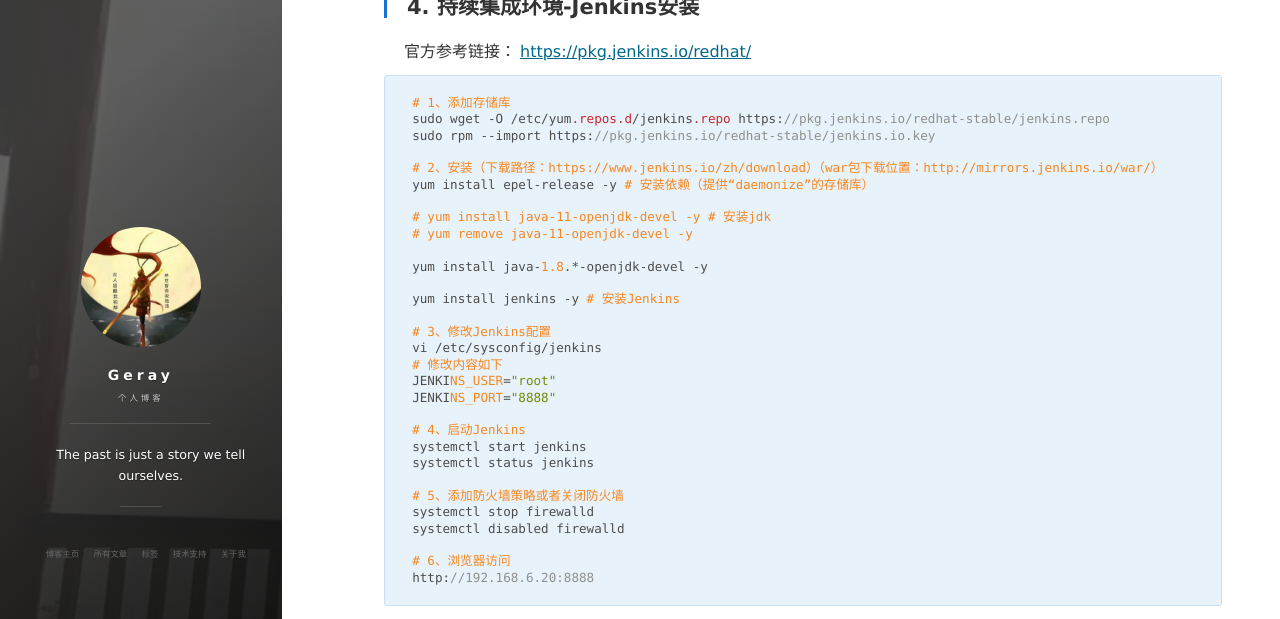
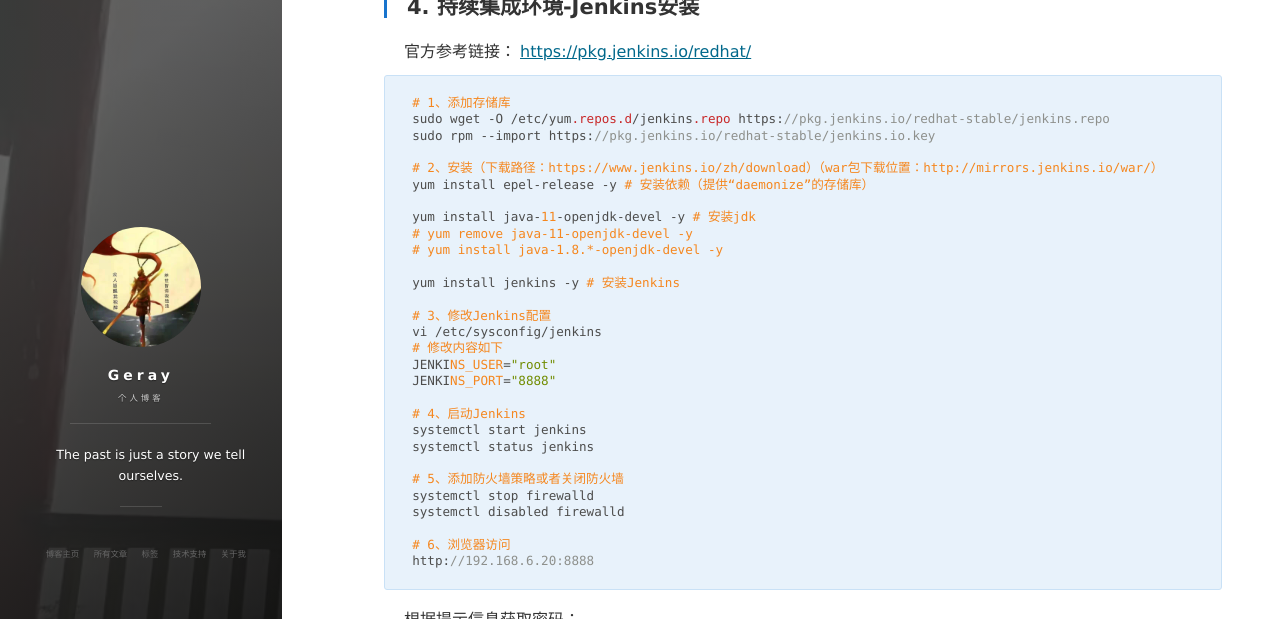
Before and after one commit to geray-zsg/geray-zsg.github.io, a Jekyll site: the page built from _posts/2022-3-3-Jenkins.md, in a window 1280 px wide and 900 px high, scrolled down 15024 px, cut to the strip 51-670 px from the top of the window. Built offline with Jekyll 4.4.1, drawn with Linux system fonts in a browser that asks for light colours; nearby versions of some CDN libraries; comment, search, counter and statistics services are not loaded.

```diff
--- a/_posts/2022-3-3-Jenkins.md
+++ b/_posts/2022-3-3-Jenkins.md
@@ -313,10 +313,9 @@ sudo rpm --import https://pkg.jenkins.io/redhat-stable/jenkins.io.key
 # 2、安装（下载路径：https://www.jenkins.io/zh/download）（war包下载位置：http://mirrors.jenkins.io/war/）
 yum install epel-release -y # 安装依赖（提供“daemonize”的存储库）
 
-# yum install java-11-openjdk-devel -y # 安装jdk
+yum install java-11-openjdk-devel -y # 安装jdk
 # yum remove java-11-openjdk-devel -y
-
-yum install java-1.8.*-openjdk-devel -y
+# yum install java-1.8.*-openjdk-devel -y
 
 yum install jenkins -y # 安装Jenkins
 
```
